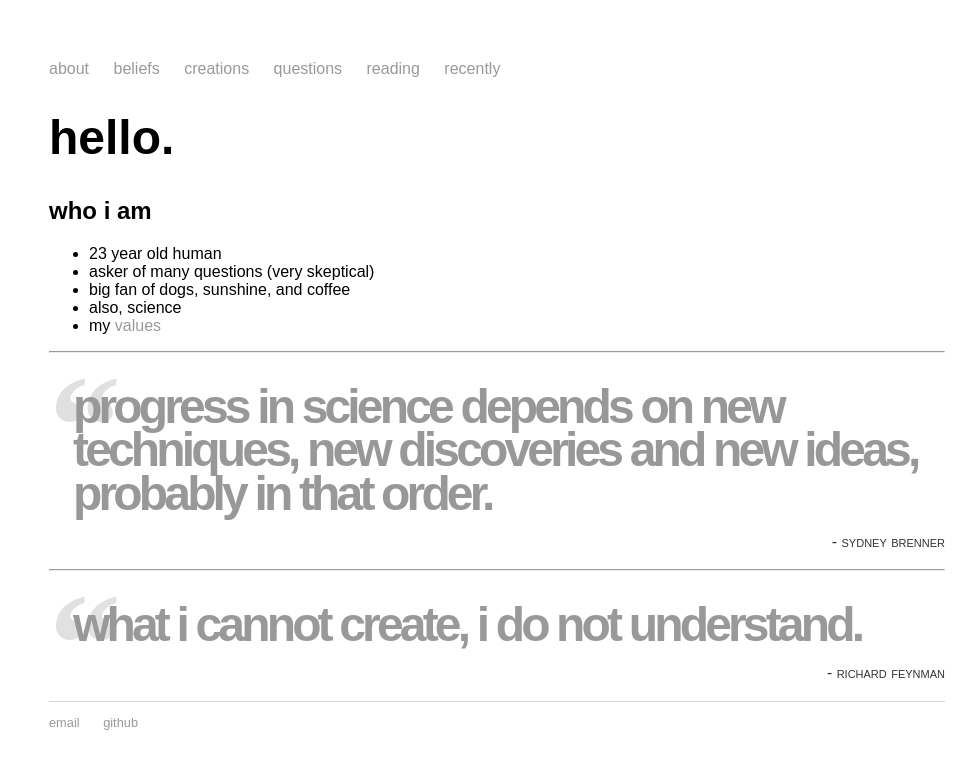
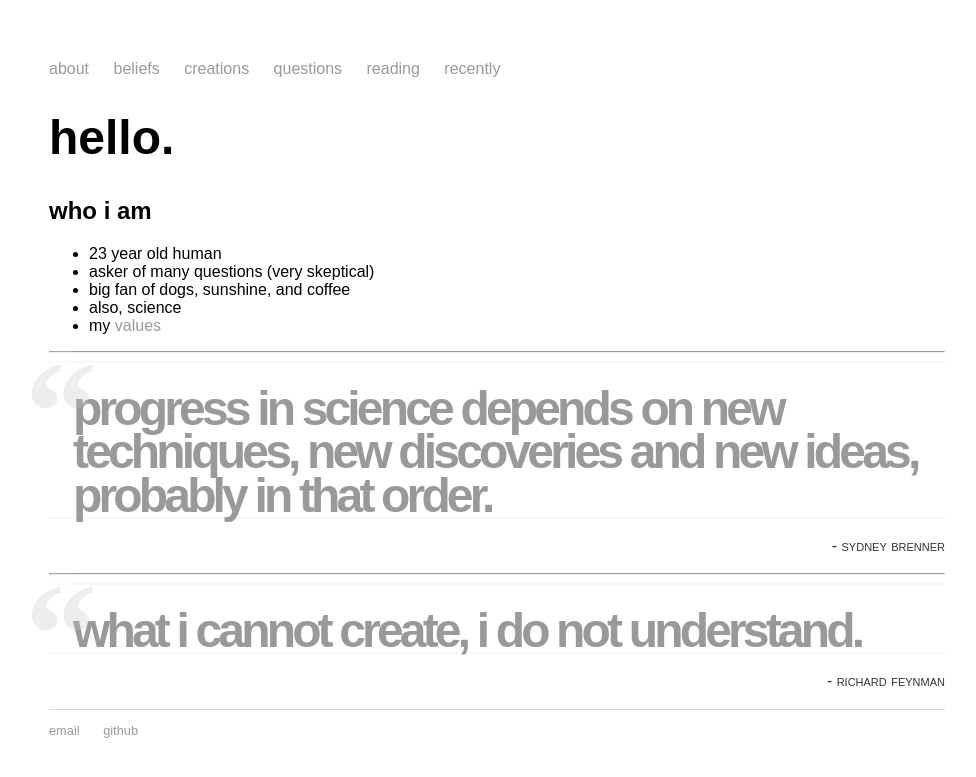
Before and after one commit to mayasheth/mayasheth.github.io, a Jekyll site: the page built from index.md, in a window 1280 px wide. Shown: the top 777 px of the page, without its empty margins (143-1119 px from the left). Built offline with Jekyll 4.4.1, drawn with Linux system fonts in a browser that asks for light colours.

Commit message:
Update main.css

```diff
--- a/css/main.css
+++ b/css/main.css
@@ -45,8 +45,23 @@
 }
 
 blockquote {
-  border-left: 3px solid #d5d5d5
-  margin: 1.1em -4em
-  padding: 1em 2em
-  position: relative
+  display: block;
+  border-width: 2px 0;
+  border-style: solid;
+  border-color: #eee;
+  padding: 1.5em 0 0.5em;
+  margin: 1.5em 0;
+  position: relative;
 }
+blockquote:before {
+  content: '\201C';
+  position: absolute;
+  top: 0em;
+  left: 50%;
+  transform: translate(-50%, -50%);
+  background: #fff;
+  width: 3rem;
+  height: 2rem;
+  color: #666;
+  text-align: center;
+}
```
